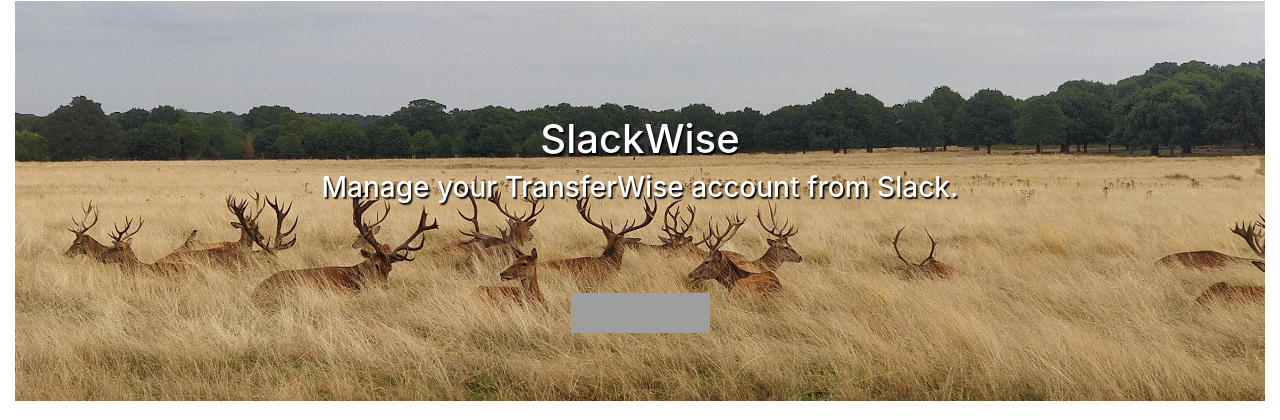
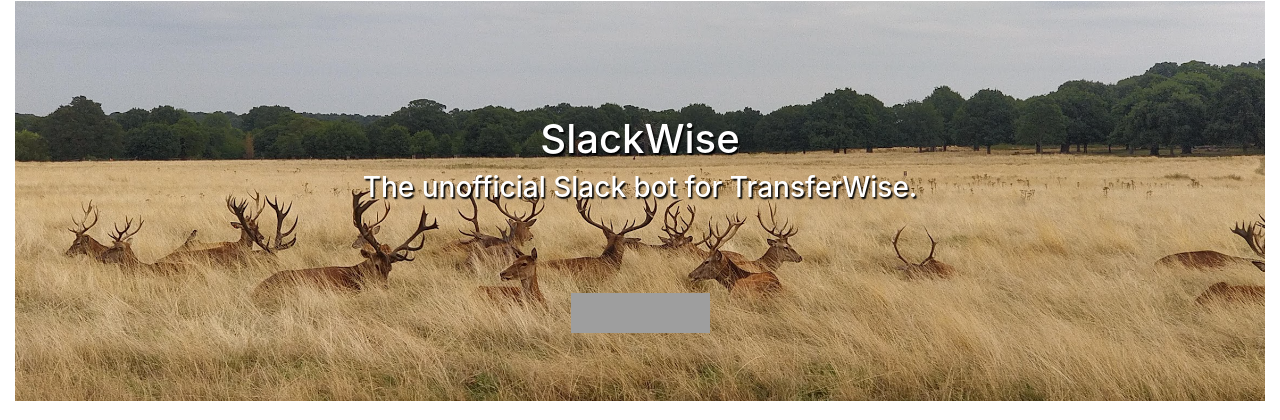
Before and after one commit to 321k/slackwise, a Flask app: page / in a window 1280 px wide. Shown: the top 420 px of the page. Run offline with Flask 2, Linux system fonts and the light colour scheme; some libraries are stand-ins or nearby versions; grey boxes are pictures that could not be loaded.

Commit message:
updated landing page copy

```diff
--- a/templates/index.html
+++ b/templates/index.html
@@ -35,7 +35,7 @@
             <center>
               <div id="title-text">
                 <h1>SlackWise</h1>
-                <h3>Manage your TransferWise account from Slack.</h3>
+                <h3>The unofficial Slack bot for TransferWise.</h3>
               </div>
 
               <a href="https://slack.com/oauth/authorize?scope=incoming-webhook,commands&client_id=387079239778.387986429910"><img alt="Add to Slack" height="40" width="139" src="https://platform.slack-edge.com/img/add_to_slack.png" srcset="https://platform.slack-edge.com/img/add_to_slack.png 1x, https://platform.slack-edge.com/img/add_to_slack@2x.png 2x" /></a>
```
